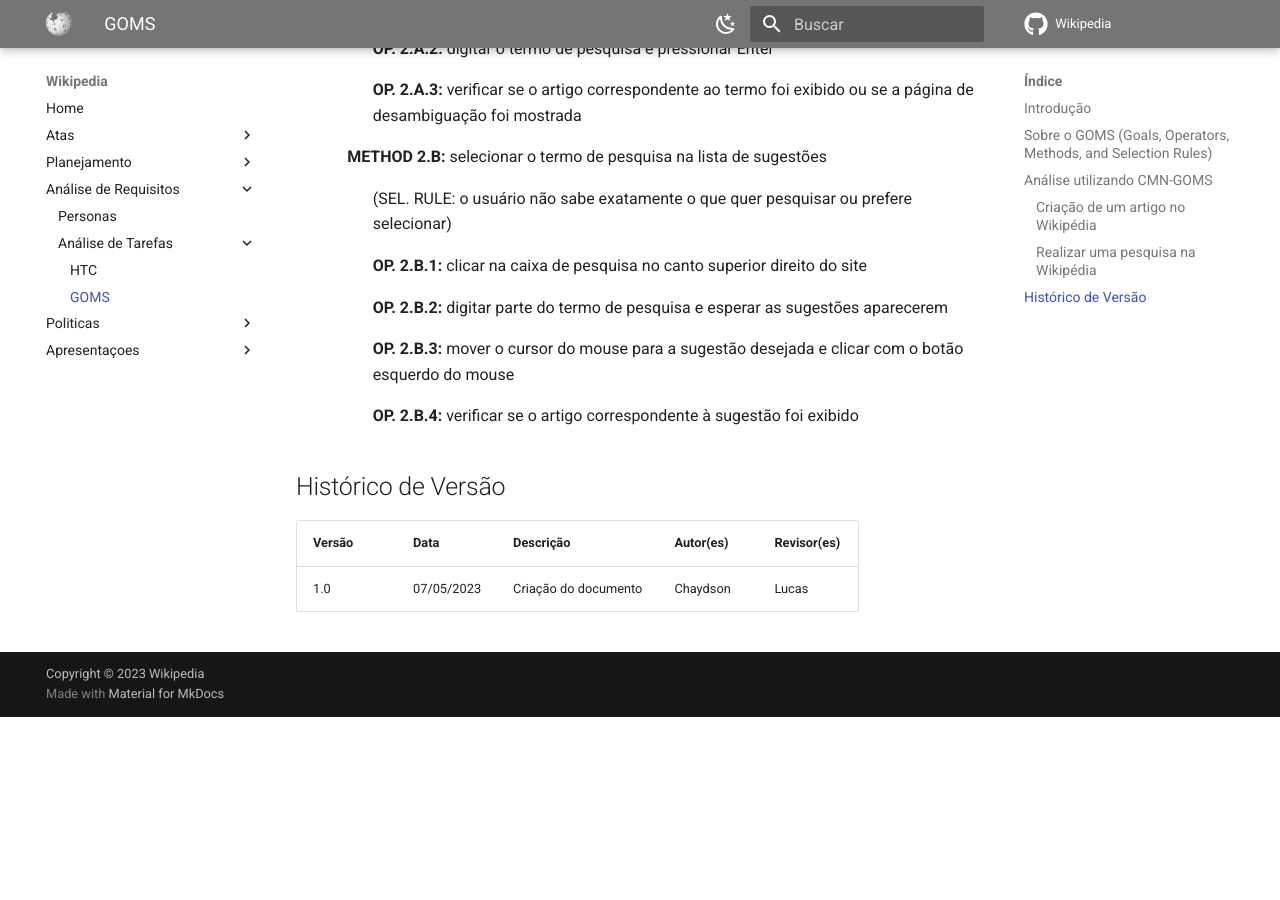
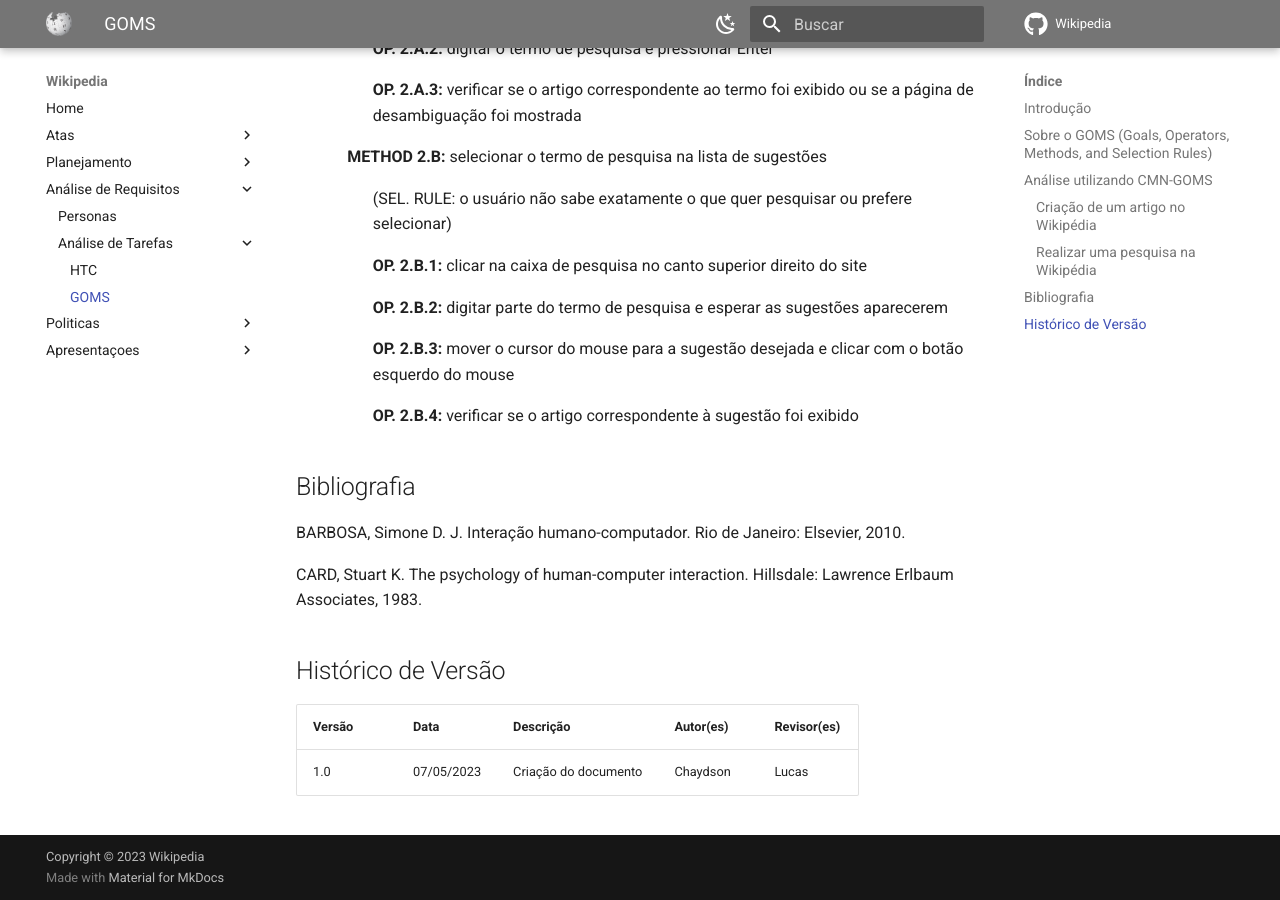
Before and after one commit to Interacao-Humano-Computador/2023.1-Wikipedia, an MkDocs documentation site: the page built from docs/analise-de-requisitos/goms.md, in a window 1280 px wide and 900 px high, scrolled down 2338 px. Built offline with MkDocs 1.6.1 and Material for MkDocs 9.7.7, drawn with Linux system fonts in a browser that asks for light colours; comment, search, counter and statistics services are not loaded; before the commit the page ends 3055 px from its top, so only the background shows below that.

Commit message:
adicionando bibliografia

```diff
--- a/docs/analise-de-requisitos/goms.md
+++ b/docs/analise-de-requisitos/goms.md
@@ -106,6 +106,12 @@
 
 <p style="padding-left: 6vw"><b>OP. 2.B.4:</b> verificar se o artigo correspondente à sugestão foi exibido</p>
 
+## Bibliografia
+
+BARBOSA, Simone D. J. Interação humano-computador. Rio de Janeiro: Elsevier, 2010.
+
+CARD, Stuart K. The psychology of human-computer interaction. Hillsdale: Lawrence Erlbaum Associates, 1983.
+
 
 ## Histórico de Versão
 
```
